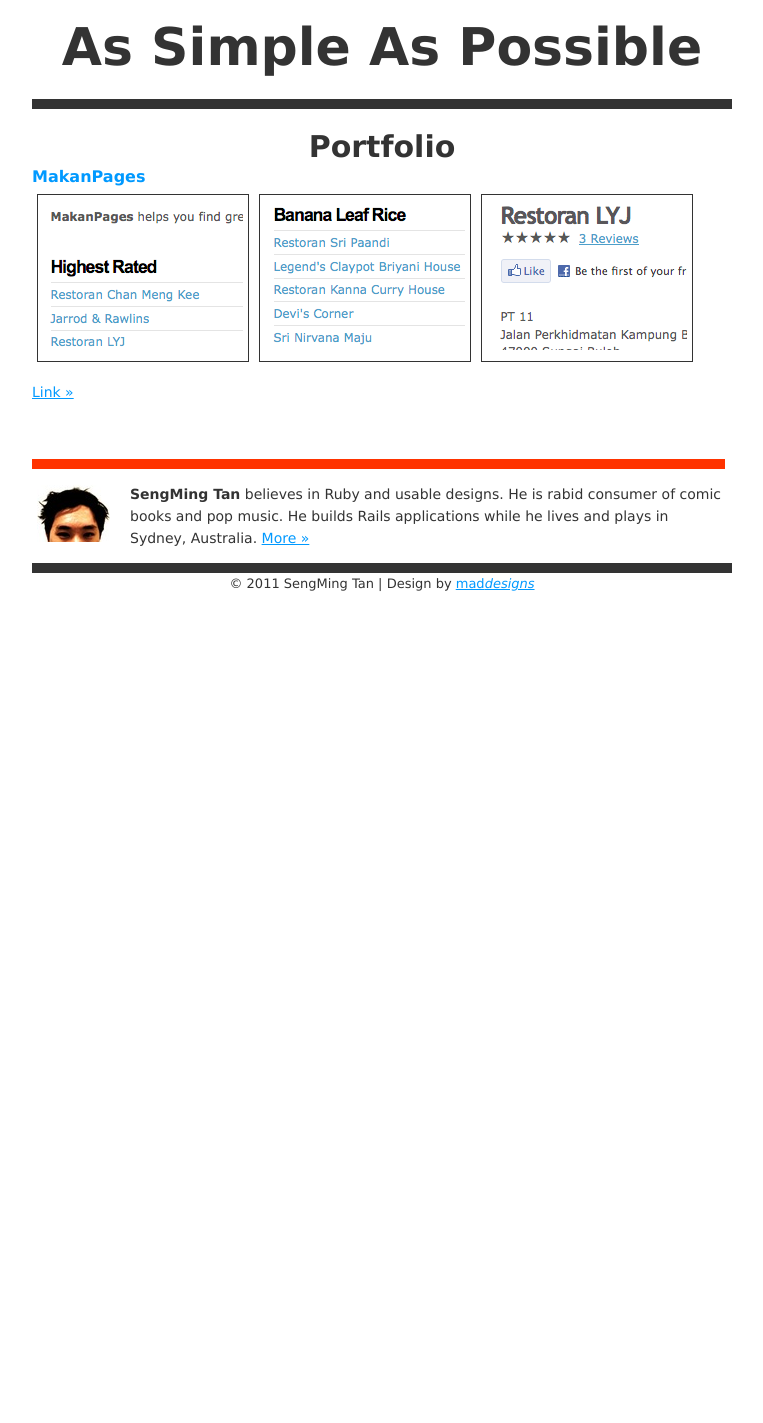
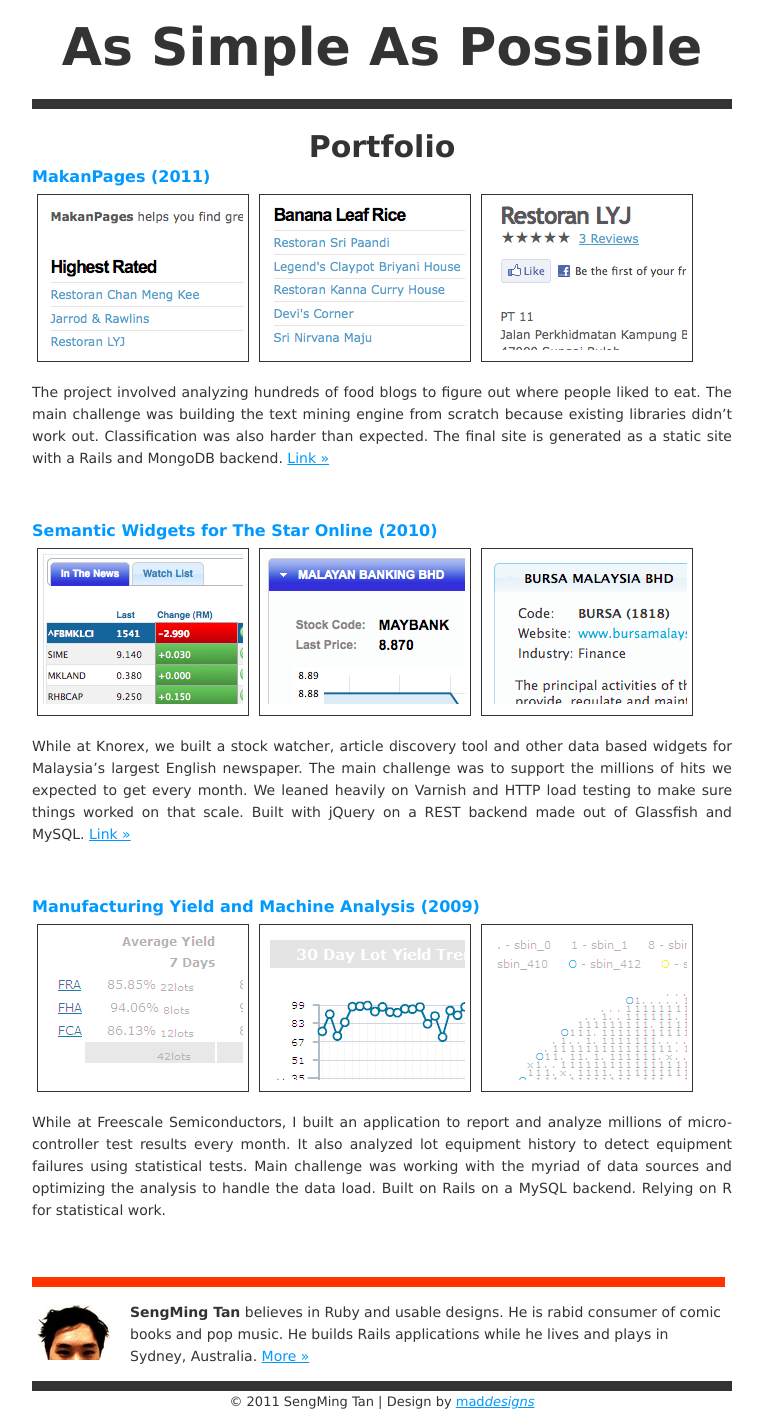
Before and after one commit to tansengming/tansengming.github.com, a Jekyll site: the page built from pages/_posts/2011-05-12-portfolio.markdown, in a window 1280 px wide. Shown: the whole page, without its empty margins (258-1021 px from the left). Built offline with Jekyll 4.4.1, drawn with Linux system fonts in a browser that asks for light colours; nearby versions of some CDN libraries; Markdown is read by kramdown in place of the engine named in the settings; comment, search, counter and statistics services are not loaded; before the commit the page ends 900 px from its top, so only the background shows below that.

Commit message:
adds portfolio

```diff
--- a/_layouts/default.html
+++ b/_layouts/default.html
@@ -26,6 +26,7 @@
     !window.jQuery && document.write('<script src="/javascripts/jquery-1.5.1.min.js"><\/script>')
   </script>
   <script type="text/javascript" src="/javascripts/jquery.lightbox-0.5.min.js" />
+  <script type="text/javascript" src="/javascripts/jquery.dropshadow.js" />
 
   <!-- All JavaScript at the bottom, except for Modernizr which enables HTML5 elements & feature detects -->
   <script src="/javascripts/modernizr-1.6.min.js"></script>
--- a/pages/_posts/2009-11-26-about.markdown
+++ b/pages/_posts/2009-11-26-about.markdown
@@ -6,7 +6,7 @@ permalink: /about/index.html
 
 **Professionally**
 SengMing Tan holds B.S. degrees in Computer and Electrical Engineering and has been using that unique perspective to build web applications and tools for hardware designers. At Intel he worked on processor and chipset design, focusing on design validation for PCI Express and Virtualization Technologies. At Altera he did design verification work on the Nios Embedded Design Suite. He was on the first team that did coverage based testing for RTL designs and later introduced Test Driven Development for hardware designs. Recently he's been working on web applications for yield reporting and analysis. He graduated from Iowa State University.
-He has a [r&eacute;sum&eacute;][resume] and a [Linkedin account][linkedin].
+He has a [r&eacute;sum&eacute;][resume], [portfolio][portfolio] and a [Linkedin account][linkedin].
 
 **Contact me**
 on tansengming \[at\] gmail dot com or on [Twitter][twitter], [Posterous][post], [Flickr][f] and [Facebook][fb].
@@ -23,3 +23,4 @@ This site would not have existed if not for [Jekyll][jekyll], [Hawk Host][h] and
 [source]: http://github.com/tansengming/As-Simple-As-Possible
 [resume]: /resume/
 [linkedin]: http://my.linkedin.com/in/tansengming
+[portfolio]: /portfolio/
--- a/pages/_posts/2011-05-12-portfolio.markdown
+++ b/pages/_posts/2011-05-12-portfolio.markdown
@@ -2,7 +2,7 @@
 layout: page
 permalink: /portfolio/index.html
 ---
-<h3>MakanPages</h3>
+<h3>MakanPages (2011)</h3>
 <div class='photos'>
   <div class="photo">
   	<a href="/images/makanpages-index.png" title="Landing page for MakanPages.com">
@@ -23,7 +23,60 @@ permalink: /portfolio/index.html
 <div class='clear'>
 </div>
 
+The project involved analyzing hundreds of food blogs to figure out where people liked to eat. The main challenge was building the text mining engine from scratch because existing libraries didn't work out. Classification was also harder than expected. The final site is generated as a static site with a Rails and MongoDB backend.
 [Link &raquo;](http://makanpages.com/)
+
+<br />
+
+<h3>Semantic Widgets for The Star Online (2010)</h3>
+<div class='photos'>
+  <div class="photo">
+  	<a href="/images/bizstar-main.png" title="The Star Business Main Page">
+  		<img src="/images/bizstar-main-thumb.png" alt="makan pages index" style='width: 200px; height: 150px' />
+  	</a>
+  </div>
+  <div class="photo">
+    <a href="/images/bizstar-article.png" title="The Star Business Article page">
+      <img src="/images/bizstar-article-thumb.png" alt="makan pages index" style='width: 200px; height: 150px' />
+    </a>
+  </div>
+  <div class="photo">
+    <a href="/images/bizstar-marketwatch.png" title="The Star Business Marketwatch page">
+      <img src="/images/bizstar-marketwatch-thumb.png" alt="makan pages index" style='width: 200px; height: 150px' />
+    </a>
+  </div>
+</div>
+<div class='clear'>
+</div>
+
+While at Knorex, we built a stock watcher, article discovery tool and other data based widgets for Malaysia's largest English newspaper. The main challenge was to support the millions of hits we expected to get every month. We leaned heavily on Varnish and HTTP load testing to make sure things worked on that scale. Built with jQuery on a REST backend made out of Glassfish and MySQL.
+[Link &raquo;](http://biz.thestar.com.my/)
+
+<br />
+
+<h3>Manufacturing Yield and Machine Analysis (2009)</h3>
+
+<div class='photos'>
+  <div class="photo">
+  	<a href="/images/versailles-summary.png" title="Yield summary for different products">
+  		<img src="/images/versailles-summary-thumb.png" alt="makan pages index" style='width: 200px; height: 150px' />
+  	</a>
+  </div>
+  <div class="photo">
+    <a href="/images/versailles-overview.png" title="Yield Overview sorted by time and lots">
+      <img src="/images/versailles-overview-thumb.png" alt="makan pages index" style='width: 200px; height: 150px' />
+    </a>
+  </div>
+  <div class="photo">
+    <a href="/images/versailles-wafer.png" title="Yield summary lumped as wafers">
+      <img src="/images/versailles-wafer-thumb.png" alt="makan pages index" style='width: 200px; height: 150px' />
+    </a>
+  </div>
+</div>
+<div class='clear'>
+</div>
+
+While at Freescale Semiconductors, I built an application to report and analyze millions of micro-controller test results every month. It also analyzed lot equipment history to detect equipment failures using statistical tests. Main challenge was working with the myriad of data sources and optimizing the analysis to handle the data load. Built on Rails on a MySQL backend. Relying on R for statistical work.
 
 <script type="text/javascript" charset="utf-8">
 	$(document).ready(function() {
```
Also changed, not shown: images/bizstar-article-thumb.png (added), images/bizstar-article.png (added), images/bizstar-main-thumb.png (added), images/bizstar-main.png (added), images/bizstar-marketwatch-thumb.png (added), images/bizstar-marketwatch.png (added), images/versailles-overview-thumb.png (added), images/versailles-overview.png (added), images/versailles-summary-thumb.png (added), images/versailles-summary.png (added), images/versailles-wafer-thumb.png (added), images/versailles-wafer.png (added), javascripts/jquery.dropshadow.js (added).
